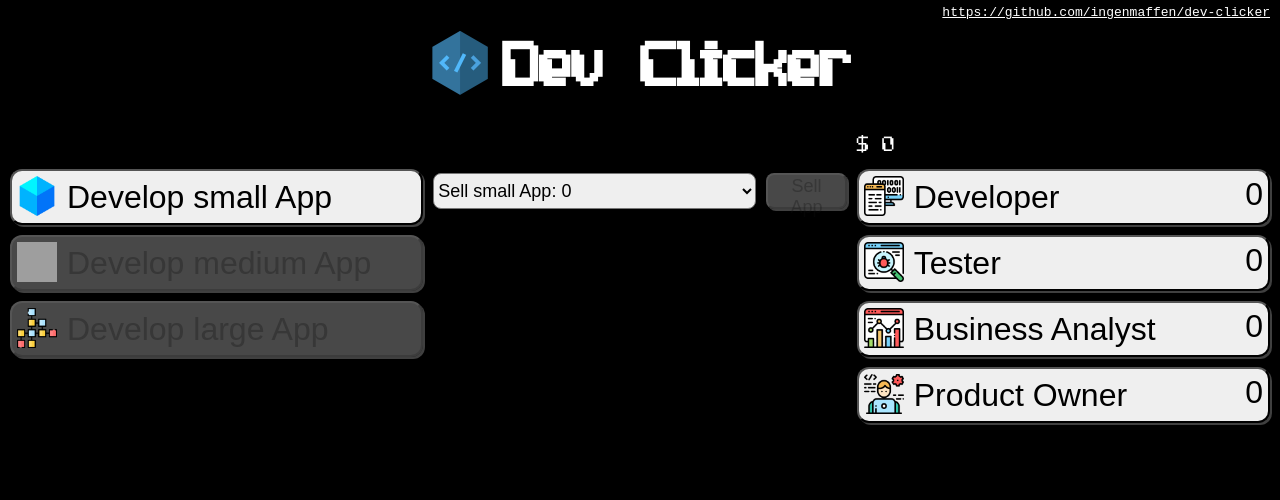
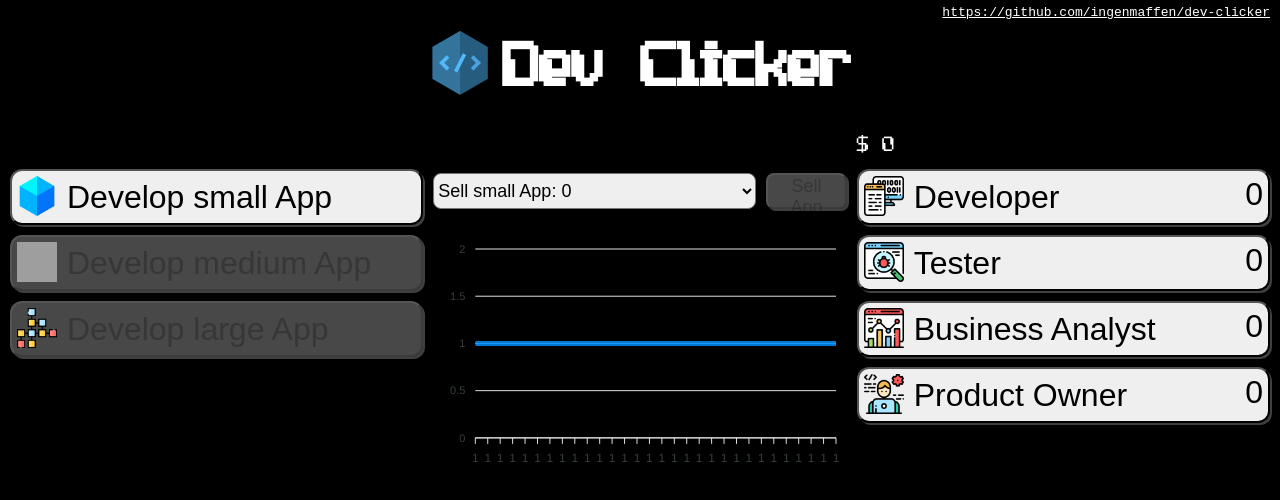
Before and after one commit to ingenmaffen/dev-clicker, a React (Create React App) app: page / in a window 1280 px wide. Shown: the top 500 px of the page. Built offline with nearby package versions, Linux system fonts and the light colour scheme; grey boxes are pictures that could not be loaded.

Commit message:
Add sell price chart base

```diff
--- a/package.json
+++ b/package.json
@@ -7,7 +7,9 @@
     "@testing-library/jest-dom": "^5.16.5",
     "@testing-library/react": "^13.3.0",
     "@testing-library/user-event": "^13.5.0",
+    "apexcharts": "^3.35.5",
     "react": "^18.2.0",
+    "react-apexcharts": "^1.4.0",
     "react-dom": "^18.2.0",
     "react-scripts": "5.0.1",
     "web-vitals": "^2.1.4"
--- a/src/Layout/SellPanel.css
+++ b/src/Layout/SellPanel.css
@@ -1,3 +1,8 @@
+.sell-app-panel-container {
+    display: flex;
+    flex-direction: column;
+}
+
 .sell-app-panel {
     display: flex;
     height: 36px;
--- a/src/Layout/SellPanel.jsx
+++ b/src/Layout/SellPanel.jsx
@@ -1,5 +1,6 @@
 import "./SellPanel.css";
 import { useState } from "react";
+import { SellPriceChart } from "./SellPriceChart";
 import { developableAppProperties, getAppByType } from "../Common/DevelopableAppProperties";
 
 export const SellPanel = ({moneyState, setMoneyState, appState, setAppState}) => {
@@ -19,6 +20,7 @@ export const SellPanel = ({moneyState, setMoneyState, appState, setAppState}) =>
     }
 
     return (
+        <div className="sell-app-panel-container">
             <div className="sell-app-panel">
                 <select value={selectedAppType} onChange={handleAppTypeChangedEvent}>
                     {developableAppProperties.map(app =>
@@ -27,5 +29,9 @@ export const SellPanel = ({moneyState, setMoneyState, appState, setAppState}) =>
                 </select>
                 <button disabled={!appState[selectedAppType]} onClick={sellApp}>Sell App</button>
             </div>
+            <div>
+                <SellPriceChart />
+            </div>
+        </div>
     );
 };
--- /dev/null
+++ b/src/Layout/SellPriceChart.jsx
@@ -0,0 +1,24 @@
+import Chart from "react-apexcharts";
+
+export const SellPriceChart = () => {
+    const chartData = {
+        options: {
+            chart: {
+                toolbar: {
+                    show: false
+                }
+            },
+            xaxis: {
+                categories: new Array(30).fill(1)
+            }
+        },
+        series: [{
+            name: 'App base price',
+            data: new Array(30).fill(1)
+        }]
+    };
+
+    return (
+        <Chart options={chartData.options} series={chartData.series} type="line" />
+    );
+};
```
Also changed, not shown: 1 other file (tests, documents, lock files or other folders). Lines whose indentation alone changed are shown as unchanged.
